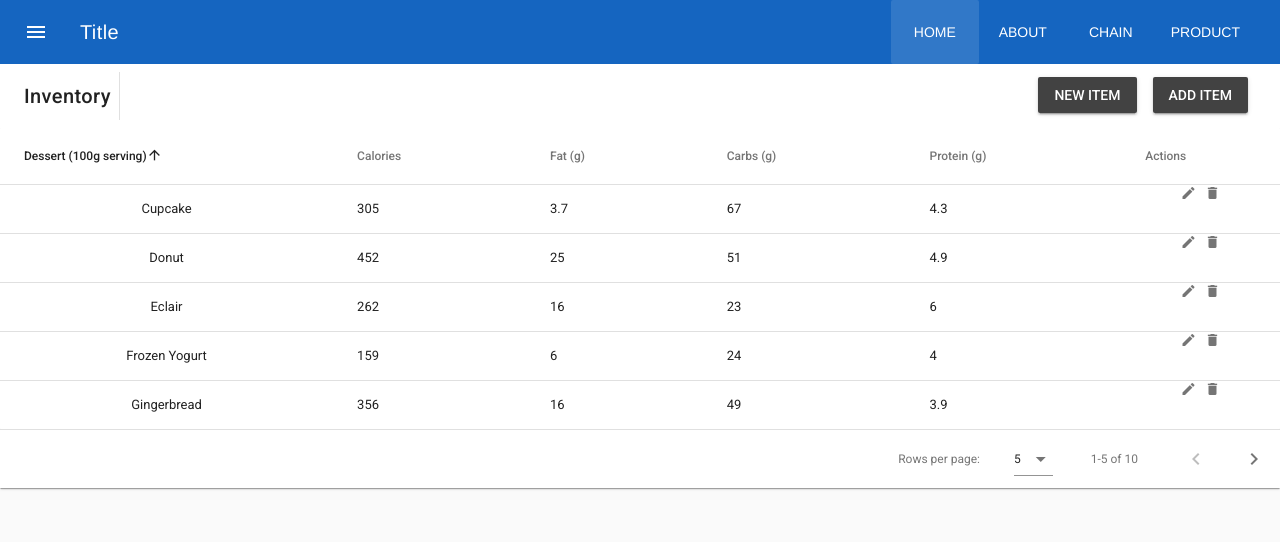
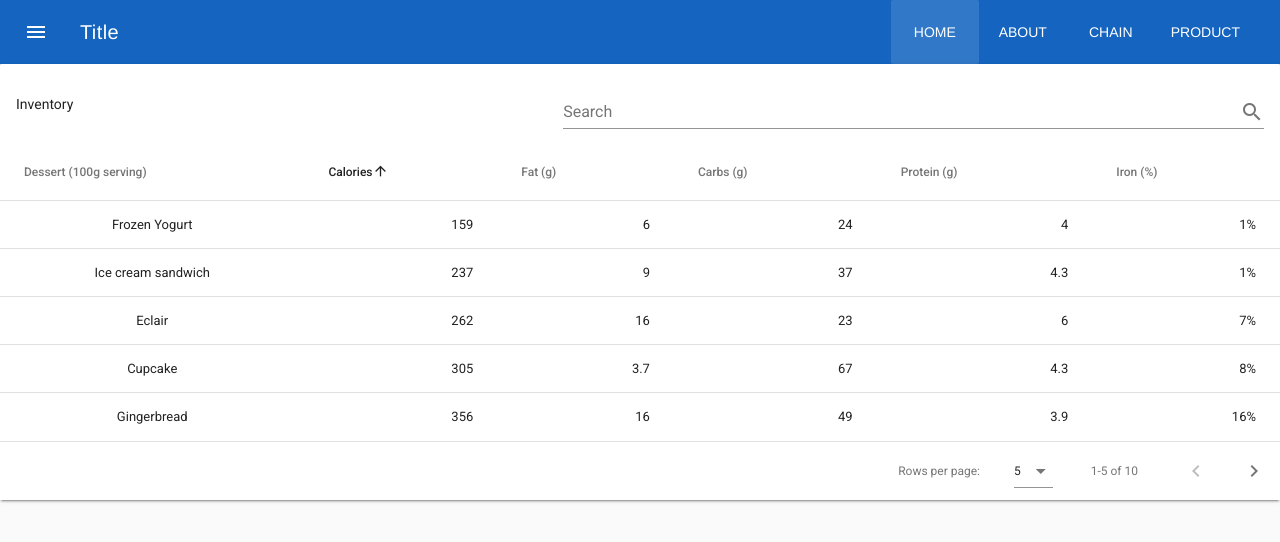
Before and after one commit to caldenrodrigues/VueTables, a Vue app: page / in a window 1280 px wide. Shown: the top 542 px of the page. Built offline with nearby package versions, Linux system fonts and the light colour scheme.

Commit message:
Created Product Chain and Product ID

```diff
--- a/src/App.vue
+++ b/src/App.vue
@@ -18,6 +18,12 @@
   </div>
 </template>
 
+<script type="text/javascript">
+  export default {
+    name: "App"
+  }
+</script>
+
 <style>
 #app {
   font-family: 'Avenir', Helvetica, Arial, sans-serif;
--- a/src/components/InventoryTable.vue
+++ b/src/components/InventoryTable.vue
@@ -1,85 +1,36 @@
 <template lang="html">
   <div id="app">
     <v-app id="inspire">
-    <div>
-      <v-toolbar flat color="white">
-        <v-toolbar-title>Inventory</v-toolbar-title>
-        <v-divider
-          class="mx-2"
-          inset
-          vertical
-        ></v-divider>
-        <v-spacer></v-spacer>
-        <v-dialog v-model="dialog" max-width="500px">
-          <v-btn slot="activator" color="secondary" dark class="mb-2">New Item</v-btn>
-          <v-btn slot="activator" color="secondary" dark class="mb-2">Add Item</v-btn>
       <v-card>
         <v-card-title>
-              <span class="headline">{{ formTitle }}</span>
+          Inventory
+          <v-spacer></v-spacer>
+          <v-text-field
+            v-model="search"
+            append-icon="search"
+            label="Search"
+            single-line
+            hide-details
+          ></v-text-field>
         </v-card-title>
-
-            <v-card-text>
-              <v-container grid-list-md>
-                <v-layout wrap>
-                  <v-flex xs12 sm6 md4>
-                    <v-text-field v-model="editedItem.name" label="Dessert name"></v-text-field>
-                  </v-flex>
-                  <v-flex xs12 sm6 md4>
-                    <v-text-field v-model="editedItem.calories" label="Calories"></v-text-field>
-                  </v-flex>
-                  <v-flex xs12 sm6 md4>
-                    <v-text-field v-model="editedItem.fat" label="Fat (g)"></v-text-field>
-                  </v-flex>
-                  <v-flex xs12 sm6 md4>
-                    <v-text-field v-model="editedItem.carbs" label="Carbs (g)"></v-text-field>
-                  </v-flex>
-                  <v-flex xs12 sm6 md4>
-                    <v-text-field v-model="editedItem.protein" label="Protein (g)"></v-text-field>
-                  </v-flex>
-                </v-layout>
-              </v-container>
-            </v-card-text>
-
-            <v-card-actions>
-              <v-spacer></v-spacer>
-              <v-btn color="blue darken-1" flat @click="close">Cancel</v-btn>
-              <v-btn color="blue darken-1" flat @click="save">Save</v-btn>
-            </v-card-actions>
-          </v-card>
-        </v-dialog>
-      </v-toolbar>
         <v-data-table
           :headers="headers"
           :items="desserts"
-        class="elevation-1"
+          :search="search"
         >
           <template slot="items" slot-scope="props">
             <td>{{ props.item.name }}</td>
-          <td class="text-xs-left">{{ props.item.calories }}</td>
-          <td class="text-xs-left">{{ props.item.fat }}</td>
-          <td class="text-xs-left">{{ props.item.carbs }}</td>
-          <td class="text-xs-left">{{ props.item.protein }}</td>
-          <td class="justify-center layout px-0">
-            <v-icon
-              small
-              class="mr-2"
-              @click="editItem(props.item)"
-            >
-              edit
-            </v-icon>
-            <v-icon
-              small
-              @click="deleteItem(props.item)"
-            >
-              delete
-            </v-icon>
-          </td>
+            <td class="text-xs-right">{{ props.item.calories }}</td>
+            <td class="text-xs-right">{{ props.item.fat }}</td>
+            <td class="text-xs-right">{{ props.item.carbs }}</td>
+            <td class="text-xs-right">{{ props.item.protein }}</td>
+            <td class="text-xs-right">{{ props.item.iron }}</td>
           </template>
-        <template slot="no-data">
-          <v-btn color="primary" @click="initialize">Reset</v-btn>
-        </template>
+          <v-alert slot="no-results" :value="true" color="error" icon="warning">
+            Your search for "{{ search }}" found no results.
+          </v-alert>
         </v-data-table>
-    </div>
+      </v-card>
     </v-app>
   </div>
 </template>
@@ -87,158 +38,104 @@
 <script>
 export default {
   name: 'InventoryTable',
-  data() {
+    data () {
       return {
-    dialog: false,
+        search: '',
         headers: [
           {
             text: 'Dessert (100g serving)',
             align: 'left',
+            sortable: false,
             value: 'name'
           },
           { text: 'Calories', value: 'calories' },
           { text: 'Fat (g)', value: 'fat' },
           { text: 'Carbs (g)', value: 'carbs' },
           { text: 'Protein (g)', value: 'protein' },
-      { text: 'Actions', value: 'name', sortable: false }
+          { text: 'Iron (%)', value: 'iron' }
         ],
-    desserts: [],
-    editedIndex: -1,
-    editedItem: {
-      name: '',
-      calories: 0,
-      fat: 0,
-      carbs: 0,
-      protein: 0
-    },
-    defaultItem: {
-      name: '',
-      calories: 0,
-      fat: 0,
-      carbs: 0,
-      protein: 0
-    }
-  }
-},
-
-  computed: {
-    formTitle () {
-      return this.editedIndex === -1 ? 'New Item' : 'Edit Item'
-    }
-  },
-
-  watch: {
-    dialog (val) {
-      val || this.close()
-    }
-  },
-
-  created () {
-    this.initialize()
-  },
-
-  methods: {
-    initialize () {
-      this.desserts = [
+        desserts: [
           {
             name: 'Frozen Yogurt',
             calories: 159,
             fat: 6.0,
             carbs: 24,
-          protein: 4.0
+            protein: 4.0,
+            iron: '1%'
           },
           {
             name: 'Ice cream sandwich',
             calories: 237,
             fat: 9.0,
             carbs: 37,
-          protein: 4.3
+            protein: 4.3,
+            iron: '1%'
           },
           {
             name: 'Eclair',
             calories: 262,
             fat: 16.0,
             carbs: 23,
-          protein: 6.0
+            protein: 6.0,
+            iron: '7%'
           },
           {
             name: 'Cupcake',
             calories: 305,
             fat: 3.7,
             carbs: 67,
-          protein: 4.3
+            protein: 4.3,
+            iron: '8%'
           },
           {
             name: 'Gingerbread',
             calories: 356,
             fat: 16.0,
             carbs: 49,
-          protein: 3.9
+            protein: 3.9,
+            iron: '16%'
           },
           {
             name: 'Jelly bean',
             calories: 375,
             fat: 0.0,
             carbs: 94,
-          protein: 0.0
+            protein: 0.0,
+            iron: '0%'
           },
           {
             name: 'Lollipop',
             calories: 392,
             fat: 0.2,
             carbs: 98,
-          protein: 0
+            protein: 0,
+            iron: '2%'
           },
           {
             name: 'Honeycomb',
             calories: 408,
             fat: 3.2,
             carbs: 87,
-          protein: 6.5
+            protein: 6.5,
+            iron: '45%'
           },
           {
             name: 'Donut',
             calories: 452,
             fat: 25.0,
             carbs: 51,
-          protein: 4.9
+            protein: 4.9,
+            iron: '22%'
           },
           {
             name: 'KitKat',
             calories: 518,
             fat: 26.0,
             carbs: 65,
-          protein: 7
+            protein: 7,
+            iron: '6%'
           }
         ]
-    },
-
-    editItem (item) {
-      this.editedIndex = this.desserts.indexOf(item)
-      this.editedItem = Object.assign({}, item)
-      this.dialog = true
-    },
-
-    deleteItem (item) {
-      const index = this.desserts.indexOf(item)
-      confirm('Are you sure you want to delete this item?') && this.desserts.splice(index, 1)
-    },
-
-    close () {
-      this.dialog = false
-      setTimeout(() => {
-        this.editedItem = Object.assign({}, this.defaultItem)
-        this.editedIndex = -1
-      }, 300)
-    },
-
-    save () {
-      if (this.editedIndex > -1) {
-        Object.assign(this.desserts[this.editedIndex], this.editedItem)
-      } else {
-        this.desserts.push(this.editedItem)
-      }
-      this.close()
       }
     }
 }
--- a/src/components/ProductChain.vue
+++ b/src/components/ProductChain.vue
@@ -1,6 +1,162 @@
 <template lang="html">
-  <div class="">
+  <div id="app">
+    <v-app id="inspire">
+      <v-container style="max-width: 600px;">
+        <v-timeline dense clipped>
+          <v-timeline-item
+        color="amber darken-4"
+        fill-dot
+        right
+      >
+        <v-card>
+          <v-card-title class="amber darken-4">
+            <v-icon
+              dark
+              size="42"
+              class="mr-3"
+            >
+              mdi-magnify
+            </v-icon>
+            <h2 class="display-1 white--text font-weight-light">Title 1</h2>
+          </v-card-title>
+          <v-container>
+            <v-layout>
+              <v-flex xs10>
+                Lorem ipsum dolor sit amet, no nam oblique veritus. Commune scaevola imperdiet nec ut, sed euismod convenire principes at. Est et nobis iisque percipit.
+              </v-flex>
+              <v-flex xs2>
+                <v-icon size="64">mdi-calendar-text</v-icon>
+              </v-flex>
+            </v-layout>
+          </v-container>
+        </v-card>
+      </v-timeline-item>
 
+          <v-slide-x-transition
+            group
+          >
+            <v-timeline-item
+              v-for="event in timeline"
+              :key="event.id"
+              class="mb-3"
+              color="pink"
+              small
+            >
+              <v-layout justify-space-between>
+                <v-flex xs7 v-text="event.text"></v-flex>
+                <v-flex xs5 text-xs-right v-text="event.time"></v-flex>
+              </v-layout>
+            </v-timeline-item>
+          </v-slide-x-transition>
+
+          <v-timeline-item
+            class="mb-4"
+            hide-dot
+          >
+            <span>TODAY</span>
+          </v-timeline-item>
+
+          <v-timeline-item
+            class="mb-3"
+            icon-color="grey lighten-2"
+            small
+          >
+            <v-layout justify-space-between>
+              <v-flex xs7>This order was archived.</v-flex>
+              <v-flex xs5 text-xs-right>15:26 EDT</v-flex>
+            </v-layout>
+          </v-timeline-item>
+
+          <v-timeline-item
+            class="mb-3"
+            small
+          >
+            <v-layout justify-space-between>
+              <v-flex xs7>
+                <v-chip
+                  class="white--text ml-0"
+                  color="purple"
+                  label
+                  small
+                >
+                  APP
+                </v-chip>
+                Digital Downloads fulfilled 1 item.
+              </v-flex>
+              <v-flex xs5 text-xs-right>15:25 EDT</v-flex>
+            </v-layout>
+          </v-timeline-item>
+
+          <v-timeline-item
+            class="mb-3"
+            color="grey"
+            small
+          >
+            <v-layout justify-space-between>
+              <v-flex xs7>
+                Order confirmation email was sent to John Leider (john@vuetifyjs.com).
+              </v-flex>
+              <v-flex xs5 text-xs-right>15:25 EDT</v-flex>
+            </v-layout>
+          </v-timeline-item>
+
+          <v-timeline-item
+            class="mb-3"
+            hide-dot
+          >
+            <v-btn
+              class="mx-0"
+              color="white"
+            >
+              Resend Email
+            </v-btn>
+          </v-timeline-item>
+
+          <v-timeline-item
+            class="mb-3"
+            color="grey"
+            small
+          >
+            <v-layout justify-space-between>
+              <v-flex xs7>
+                A $15.00 USD payment was processed on PayPal Express Checkout
+              </v-flex>
+              <v-flex xs5 text-xs-right>15:25 EDT</v-flex>
+            </v-layout>
+          </v-timeline-item>
+
+          <v-timeline-item
+        color="blue accent-4"
+        fill-dot
+        right
+      >
+        <v-card>
+            <v-card-title class="blue accent-4">
+            <v-icon
+              dark
+              size="42"
+              class="mr-3"
+            >
+              mdi-magnify
+            </v-icon>
+            <h2 class="display-1 white--text font-weight-light">Title 1</h2>
+          </v-card-title>
+          <v-container>
+            <v-layout>
+              <v-flex xs10>
+                Lorem ipsum dolor sit amet, no nam oblique veritus. Commune scaevola imperdiet nec ut, sed euismod convenire principes at. Est et nobis iisque percipit.
+              </v-flex>
+              <v-flex xs2>
+                <v-icon size="64">mdi-calendar-text</v-icon>
+              </v-flex>
+            </v-layout>
+          </v-container>
+        </v-card>
+      </v-timeline-item>
+
+        </v-timeline>
+      </v-container>
+    </v-app>
   </div>
 </template>
 
--- /dev/null
+++ b/src/components/ProductID.vue
@@ -0,0 +1,42 @@
+<template lang="html">
+  <div id="app" v-bind:style="{ backgroundColor: color}">
+    <div id="inspire">
+    <v-container fluid>
+      <v-flex xs12>
+        <v-combobox
+          v-model="select"
+          :items="items"
+          label="Enter Order ID"
+          v-on:change="changeID()"
+        ></v-combobox>
+      </v-flex>
+    </v-container>
+  </div>
+</div>
+</template>
+
+<script>
+export default {
+  name: "ProductID",
+  data() {
+    return {
+      color: '#fafafa',
+      select: '',
+      items: [
+        'Programming',
+        'Design',
+        'Vue',
+        'Vuetify'
+      ]
+    }
+  },
+  methods: {
+    changeID() {
+      this.$emit('add-id',this.select);
+    }
+  }
+}
+</script>
+
+<style lang="css" scoped>
+</style>
--- a/src/views/Product.vue
+++ b/src/views/Product.vue
@@ -1,13 +1,23 @@
 <template lang="html">
-  <ProductChain />
+  <div class="">
+    <ProductID v-on:add-id="addID()"/>
+    <ProductChain />
+  </div>
+
 </template>
 
 <script>
-import ProductChain from '../components/ProductChain.vue'
+import ProductChain from '../components/ProductChain.vue';
+import ProductID from '../components/ProductID.vue'
 export default {
   name: "Product",
   components: {
-    ProductChain
+    ProductChain,
+    ProductID,
+  },
+  methods: {
+    addID() {
+    }
   }
 }
 </script>
```
Lines whose indentation alone changed are shown as unchanged.
